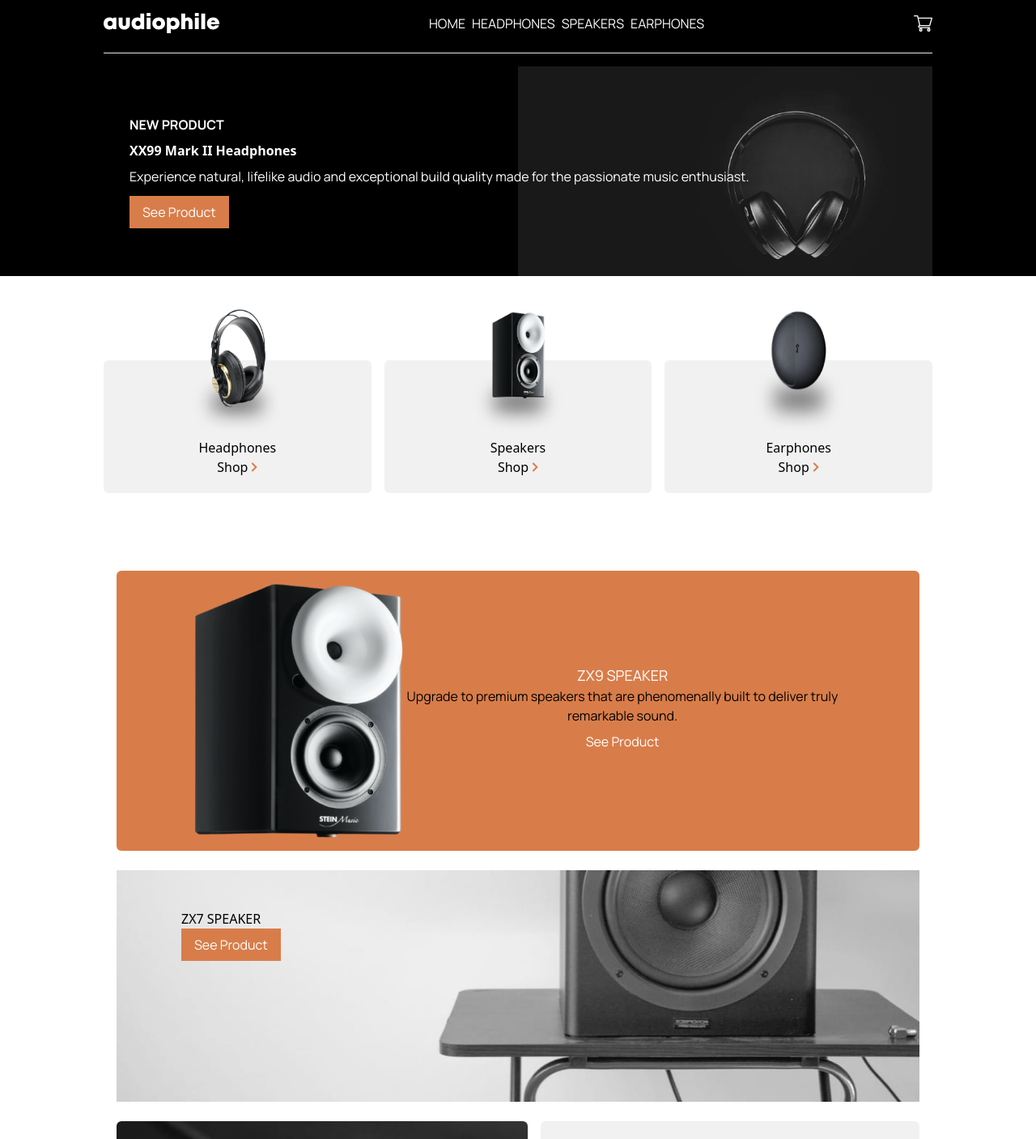
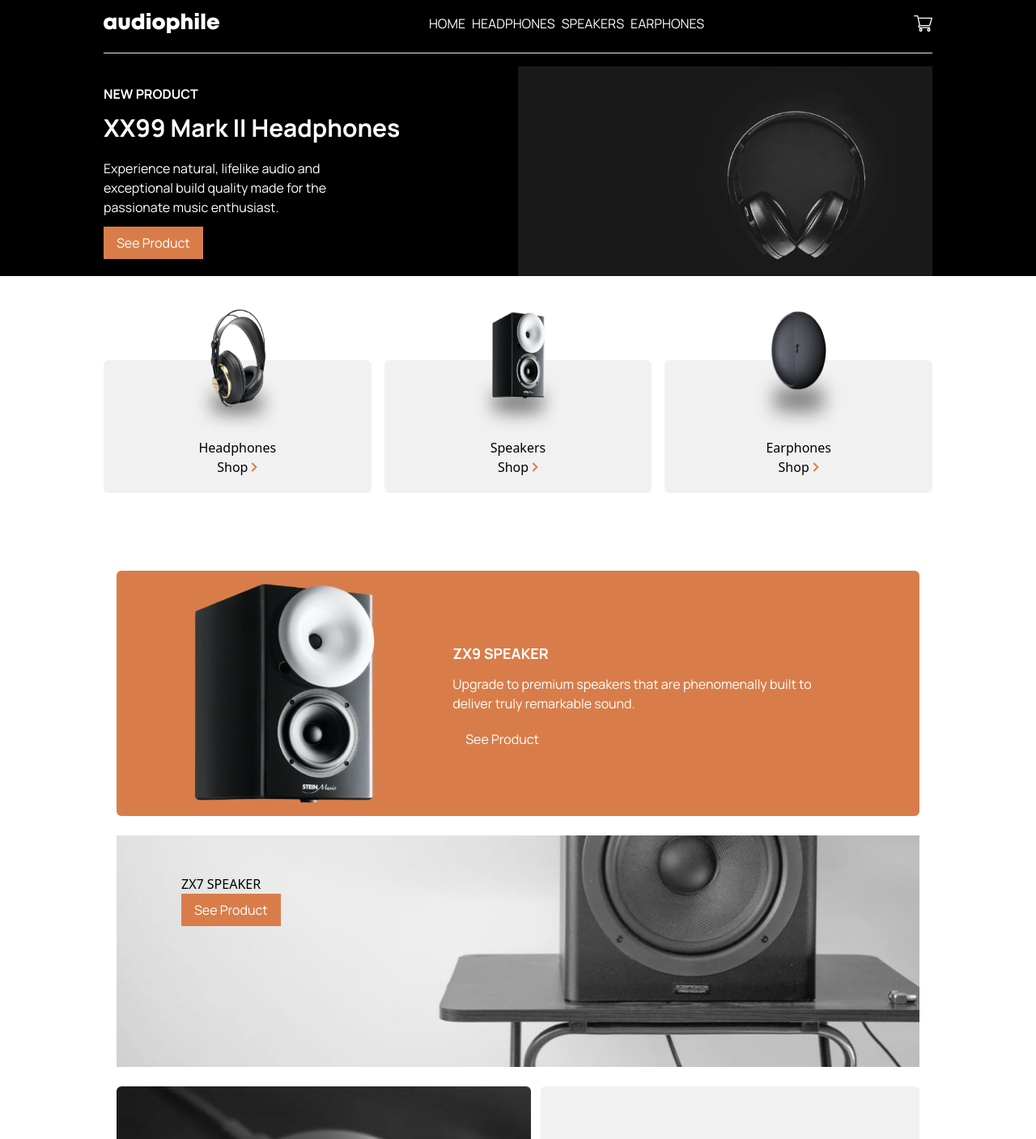
Before and after one commit to MundiaNderi/audiophile, a React (Vite) app in the folder audiophile-ecommerce/: page / in a window 1280 px wide. Shown: the top 1407 px of the page at 81% size. Built offline with nearby package versions, Linux system fonts and the light colour scheme.

Commit message:
Homepage fixes

```diff
--- a/audiophile-ecommerce/src/Components/EarphoneProducts/EarphoneProducts.jsx
+++ b/audiophile-ecommerce/src/Components/EarphoneProducts/EarphoneProducts.jsx
@@ -6,12 +6,12 @@ const EarphoneProducts = () => {
 
   const Earphones = EarphonesData.filter((item)=> item.id === 1)
   return (
-    <div>
-      <div className=''>
-        <h1 className='text-2xl text-white font-manrope py-10 font-bold '>SPEAKERS</h1>
+    <div className=''>
+      <div className='py-10 bg-black'>
+        <h1 className='text-2xl text-white font-manrope text-center font-bold '>EARPHONES</h1>
       </div>
 
-      <div>
+      <div className='pt-20'>
         {Earphones.map((data) => (
           <div className='flex flex-col md:flex-row px-6 md:px-32' key={data.id}>
             <div>
--- a/audiophile-ecommerce/src/Components/Header/Header.jsx
+++ b/audiophile-ecommerce/src/Components/Header/Header.jsx
@@ -10,12 +10,13 @@ const Header = () => {
         <div className='md:hidden relative'>
           <img src={MobileHeadphones} className='w-full h-1/3  ' alt='Headphones' />
         </div>
-        <div className='flex flex-col items-center  md:items-start absolute md:ml-8'>
+        <div className='flex flex-col items-center  md:items-start sm:absolute'>
           <p className='text-white font-bold font-manrope'>NEW PRODUCT</p>
-          <h1 className='text-white font-bold pt-2 '>
-            XX99 Mark II Headphones
+          <h1 className='text-white py-3 text-center md:text-left font-manrope md:w-96 font-bold text-3xl '>
+            XX99 Mark II
+                  Headphones
           </h1>
-          <p className='text-white text-center md:text-left font-manrope pt-2 pb-3 '>
+          <p className='text-white text-center md:text-left font-manrope md:w-80 pt-2 py-3 '>
             Experience natural, lifelike audio and exceptional build
             quality made for the passionate music enthusiast.
           </p>
--- a/audiophile-ecommerce/src/Components/HeroSection/HeroSection.jsx
+++ b/audiophile-ecommerce/src/Components/HeroSection/HeroSection.jsx
@@ -11,24 +11,26 @@ const HeroSection = () => {
         <div className='items center' >
             <img src={SteinSpeaker} alt='stein speaker' className='h-50 w-80' />
         </div>
-        <div className='text-center ' >
-            <h1 className='font-manrope text-lg text-white'>ZX9 SPEAKER</h1>
-            <p className='text-gray font-manrope text-center'>Upgrade to premium speakers that are phenomenally built to deliver truly remarkable sound.</p>
-            <SeeProduct text='See Product' />
+        <div className='text-center md:text-left md:pl-24 px-3 ' >
+            <h1 className='font-manrope font-bold text-lg py-3 text-white'>ZX9 SPEAKER</h1>
+            <p className='text-white font-manrope text-center md:text-left pb-3 '>Upgrade to premium speakers that are phenomenally built to deliver truly remarkable sound.</p>
+            <SeeProduct text='See Product ' />
         </div>
         </div>
 
         {/*ZX7 Speaker */}
         <div className=' bg-charcoalGray flex flex-row justify-between rounded-md relative '>
-            <img src={Speaker} alt='' />
-            <div className='absolute top-4 left-20 md:top-12 ' >
+          <div className='' >
+             <img src={Speaker} alt='' />
+          </div>
+            <div className='absolute top-4 text-left left-20 md:top-12 ' >
               <h1>ZX7 SPEAKER</h1>
-              <SeeProduct text='See Product' />
+              <SeeProduct text='See Product'  />
             </div>
         </div>
 
         {/*YXI Earphones */}
-        <div className=' flex flex-col md:flex-row gap-4 justify-between ' >
+        <div className=' flex flex-col md:flex-row gap-3 justify-between ' >
           <div className='rounded-md' >
             <img src={Earphones} className='rounded-md' />
           </div>
--- a/audiophile-ecommerce/src/Components/SpeakerCategory/SpeakerCategory.jsx
+++ b/audiophile-ecommerce/src/Components/SpeakerCategory/SpeakerCategory.jsx
@@ -17,7 +17,7 @@ const SpeakersCategory = () => {
 
       {/*ZXZ SPEAKER */}
       {filteredSpeaker.map((data) => (
-        <div className="flex flex-col md:flex-row mx-6 md:mx-32 mt-10  " key={data.id}>
+        <div className="flex flex-col md:flex-row mx-6 md:mx-32 mt-20  " key={data.id}>
           {/*Images */}
           <div>
             <img src={data.image.mobile } className="md:hidden rounded-md " />
--- a/audiophile-ecommerce/src/pages/Speakers/Speakers.jsx
+++ b/audiophile-ecommerce/src/pages/Speakers/Speakers.jsx
@@ -2,7 +2,6 @@ import React from "react";
 import AudioGear from "../../Components/AudioGear/AudioGear";
 import HeroProducts from "../../Components/HeroProducts/HeroProducts";
 import SpeakersCategory from "../../Components/SpeakerCategory/SpeakerCategory";
-import ProductSuggestions from "../../Components/ProductSuggestions/ProductSuggestions"
 
 
 
@@ -12,8 +11,7 @@ const Speakers = () => {
     <div className="">
       <SpeakersCategory />
       <HeroProducts />
-      <ProductSuggestions />
-      <AudioGear />
+       <AudioGear />
     </div>
   )
 }
--- a/audiophile-ecommerce/tailwind.config.js
+++ b/audiophile-ecommerce/tailwind.config.js
@@ -15,7 +15,8 @@ export default {
        colors: {
         burntSienna : '#D87D4A',
         lightGray: '#F1F1F1',
-        charcoalGray: '4C4C4C'
+        charcoalGray: '4C4C4C',
+        mellowApricot: '#FBAF85',
        }
     },
      fontFamily: {
```
